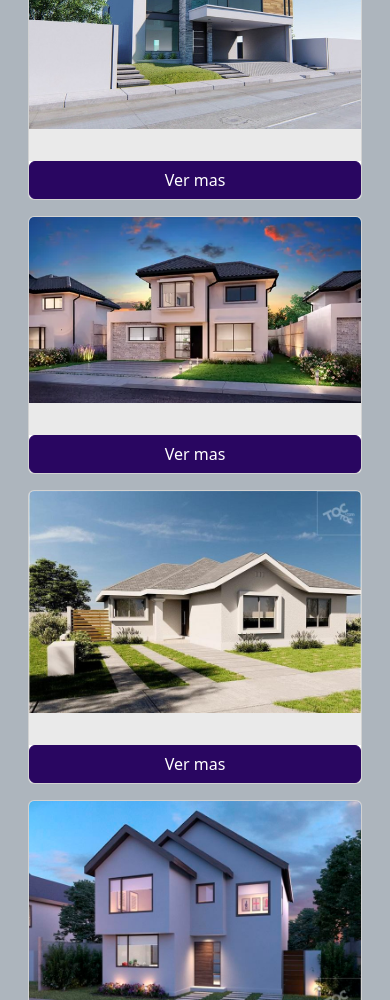
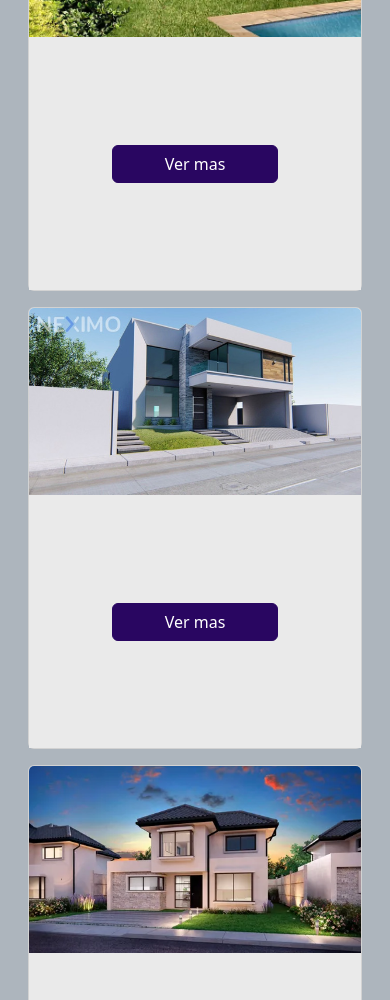
Before and after one commit to LuisGutWo/desafio_js_arreglos_y_objetos, a website: page index.html in a window 390 px wide. Shown: the part 1000-2000 px from the top of the page. Drawn offline with Linux system fonts and the light colour scheme.

Commit message:
feat responsive areas

```diff
--- a/index.html
+++ b/index.html
@@ -44,59 +44,59 @@
             <!-- card section -->
             <div class="row">
 
-                <div class="col-sm-6 col-lg-3">
+                <div class="col-12 col-sm-6 col-lg-3">
                     <div class="card text-center">
                         <img class="card-img-top" src="/assets/img/bf437fe7205cadf31dcfcc25e19c6776.png" alt="Title">
                         <div class="card-body">
+                            <button type="submit" class="btn btn-primary">Ver mas</button>
                         </div>
-                        <button type="submit" class="btn btn-primary">Ver mas</button>
                     </div>
                 </div>
 
-                <div class="col-sm-6 col-lg-3">
+                <div class="col-12 col-sm-6 col-lg-3">
                     <div class="card text-center">
                         <img class="card-img-top" src="/assets/img/CanquenNorte-Fachada-Small.webp" alt="Title">
                         <div class="card-body">
+                            <button type="submit" class="btn btn-primary">Ver mas</button>
                         </div>
-                        <button type="submit" class="btn btn-primary">Ver mas</button>
                     </div>
                 </div>
 
-                <div class="col-sm-6 col-lg-3">
+                <div class="col-12 col-sm-6 col-lg-3">
                     <div class="card text-center">
                         <img class="card-img-top" src="/assets/img/D_NQ_NP_722754-MLM51465451114_092022-W.jpg"
                             alt="Title">
                         <div class="card-body">
+                            <button type="submit" class="btn btn-primary">Ver mas</button>
                         </div>
-                        <button type="submit" class="btn btn-primary">Ver mas</button>
                     </div>
                 </div>
 
-                <div class="col-sm-6 col-lg-3">
+                <div class="col-12 col-sm-6 col-lg-3">
                     <div class="card text-center">
                         <img class="card-img-top" src="/assets/img/D_NQ_NP_922045-MLC45638526616_042021-O.webp"
                             alt="Title">
                         <div class="card-body">
+                            <button type="submit" class="btn btn-primary">Ver mas</button>
                         </div>
-                        <button type="submit" class="btn btn-primary">Ver mas</button>
                     </div>
                 </div>
 
-                <div class="col-sm-6 col-lg-3">
+                <div class="col-12 col-sm-6 col-lg-3">
                     <div class="card text-center">
                         <img class="card-img-top" src="/assets/img/n_wm_2019071800076950930.jpg" alt="Title">
                         <div class="card-body">
+                            <button type="submit" class="btn btn-primary">Ver mas</button>
                         </div>
-                        <button type="submit" class="btn btn-primary">Ver mas</button>
                     </div>
                 </div>
 
-                <div class="col-sm-6 col-lg-3">
+                <div class="col-12 col-sm-6 col-lg-3">
                     <div class="card text-center">
                         <img class="card-img-top" src="/assets/img/n_wm_2020012724139526475.jpg" alt="Title">
                         <div class="card-body">
+                            <button type="submit" class="btn btn-primary">Ver mas</button>
                         </div>
-                        <button type="submit" class="btn btn-primary">Ver mas</button>
                     </div>
                 </div>
             </div>
--- a/sass/main.scss
+++ b/sass/main.scss
@@ -127,6 +127,7 @@ $theme-colors: map-merge($theme-colors, $custom-colors);
     .main-section {
         @extend .dflex-extend;
         grid-area: main-cards;
+        max-width: 100vw;
 
         h4 {
             margin: 10px 0 10px 0;
@@ -137,10 +138,15 @@ $theme-colors: map-merge($theme-colors, $custom-colors);
             row-gap: 1rem;
 
             .card-body {
+                @extend .dflex-extend;
+                min-height: 30vh;
+                padding: 0;
                 background-color: #EAEAEA;
             }
+
             .btn {
-
+                width: 50%;
+                margin: 0;
             }
 
         }
```
Also changed, not shown: css/style.css, 1 other file.
